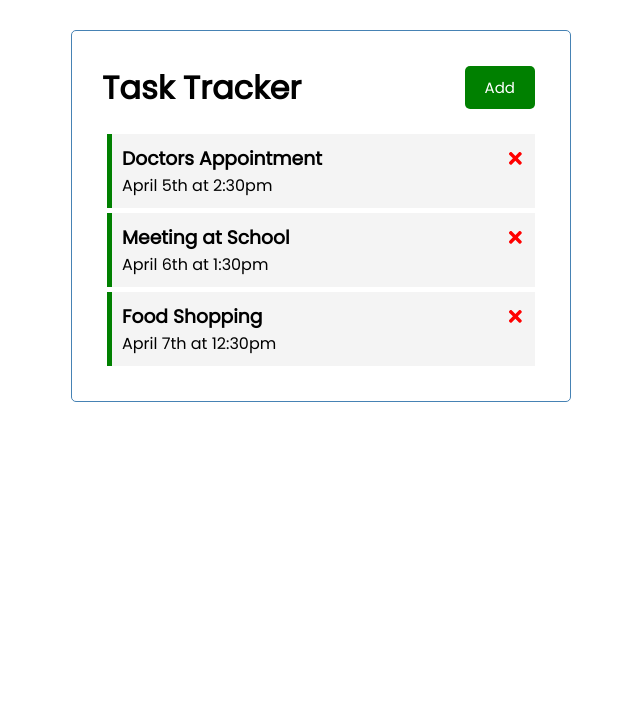
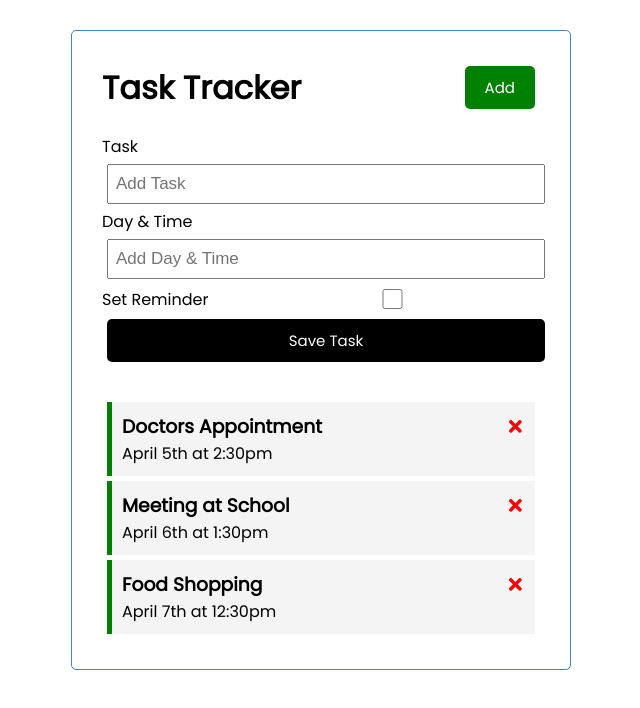
Before and after one commit to Jvictor940/task-tracker, a React (Create React App) app: page / in a window 1280 px wide. Shown: the top 708 px of the page, without its empty margins (319-959 px from the left). Built offline with nearby package versions, Linux system fonts and the light colour scheme.

Commit message:
created AddTask form + CSS

```diff
--- a/src/App.js
+++ b/src/App.js
@@ -1,6 +1,7 @@
 import Header from "./components/Header"
 import Tasks from "./components/Tasks"
 import { useState } from "react"
+import AddTask from "./components/AddTask"
 
 
 function App() {
@@ -38,6 +39,7 @@
   return (
     <div className="container">
       <Header title= 'Task Tracker' />
+      <AddTask />
       {tasks.length > 0 ? (<Tasks tasks={tasks} onDelete={deleteTask} onToggle={toggleReminder} />) : ('No Tasks')}
     </div>
   );
--- /dev/null
+++ b/src/components/AddTask.js
@@ -0,0 +1,22 @@
+const AddTask = () => {
+    return (
+        <form className='add-form'>
+            <div className='form-control' >
+                <label>Task</label>
+                <input type='text' placeholder='Add Task' />
+            </div>
+            <div className='form-control' >
+                <label>Day & Time</label>
+                <input type='text' placeholder='Add Day & Time' />
+            </div>
+            <div className='form-control form-control-check' >
+                <label>Set Reminder</label>
+                <input type='checkbox' placeholder='checkbox' />
+            </div>
+
+            <input type='submit' value='Save Task' className="btn btn-block"/>
+        </form>
+    )
+}
+
+export default AddTask;
--- a/src/index.css
+++ b/src/index.css
@@ -70,3 +70,38 @@
   align-items: center;
   justify-content: space-between;
 }
+
+.add-form {
+  margin-bottom:40px;
+}
+
+form-control {
+  margin: 20px 0;
+}
+
+form-control label {
+  display: block;
+}
+
+.form-control input {
+  width: 100%;
+  height: 40px;
+  margin: 5px;
+  padding: 3px 7px;
+  font-size: 17px;
+}
+
+.form-control-check {
+  display: flex;
+  align-items: center;
+  justify-content: space-between;
+}
+
+.form-control-check label {
+  flex: 1;
+}
+
+.form-control-check input {
+  flex: 2;
+  height: 20px;
+}
```
